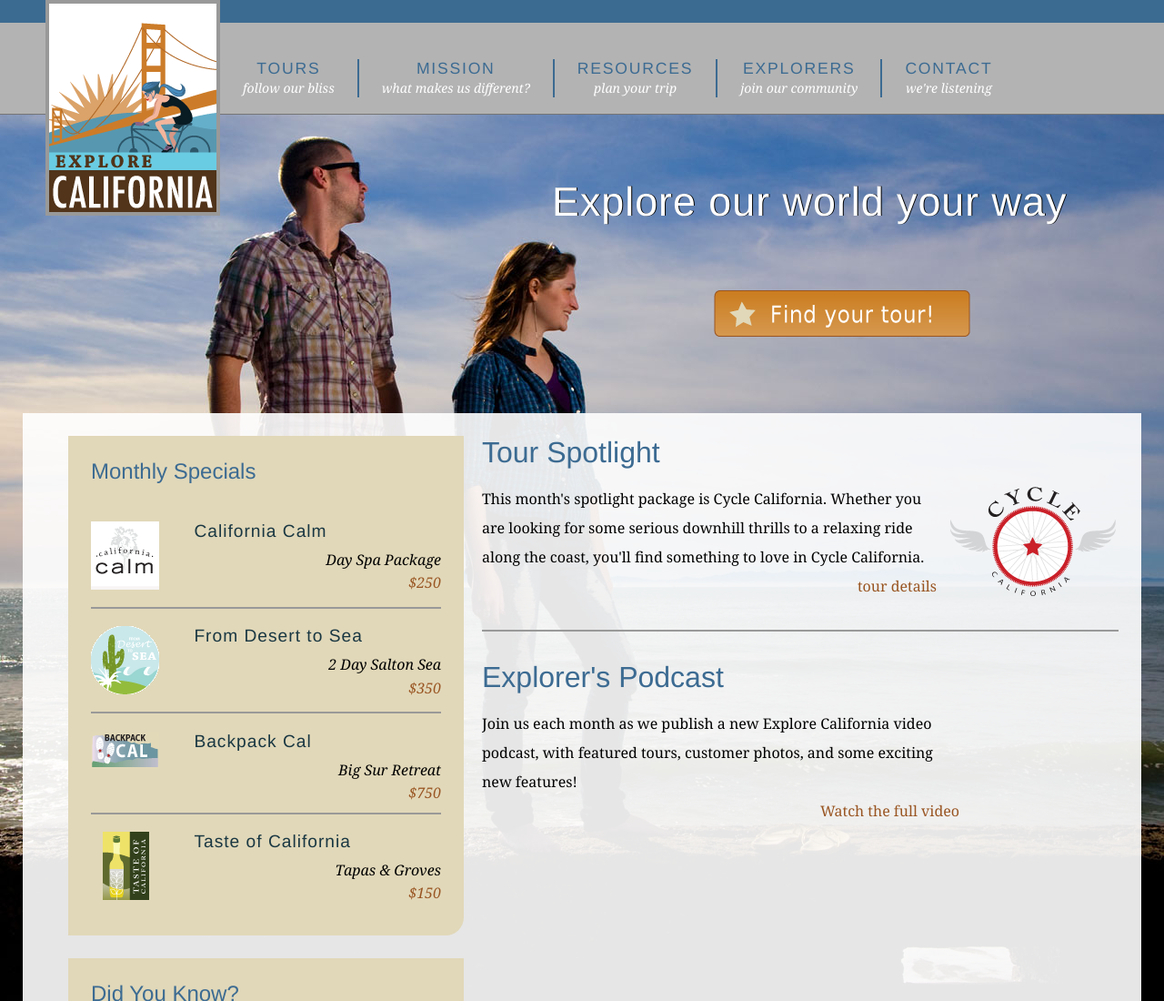
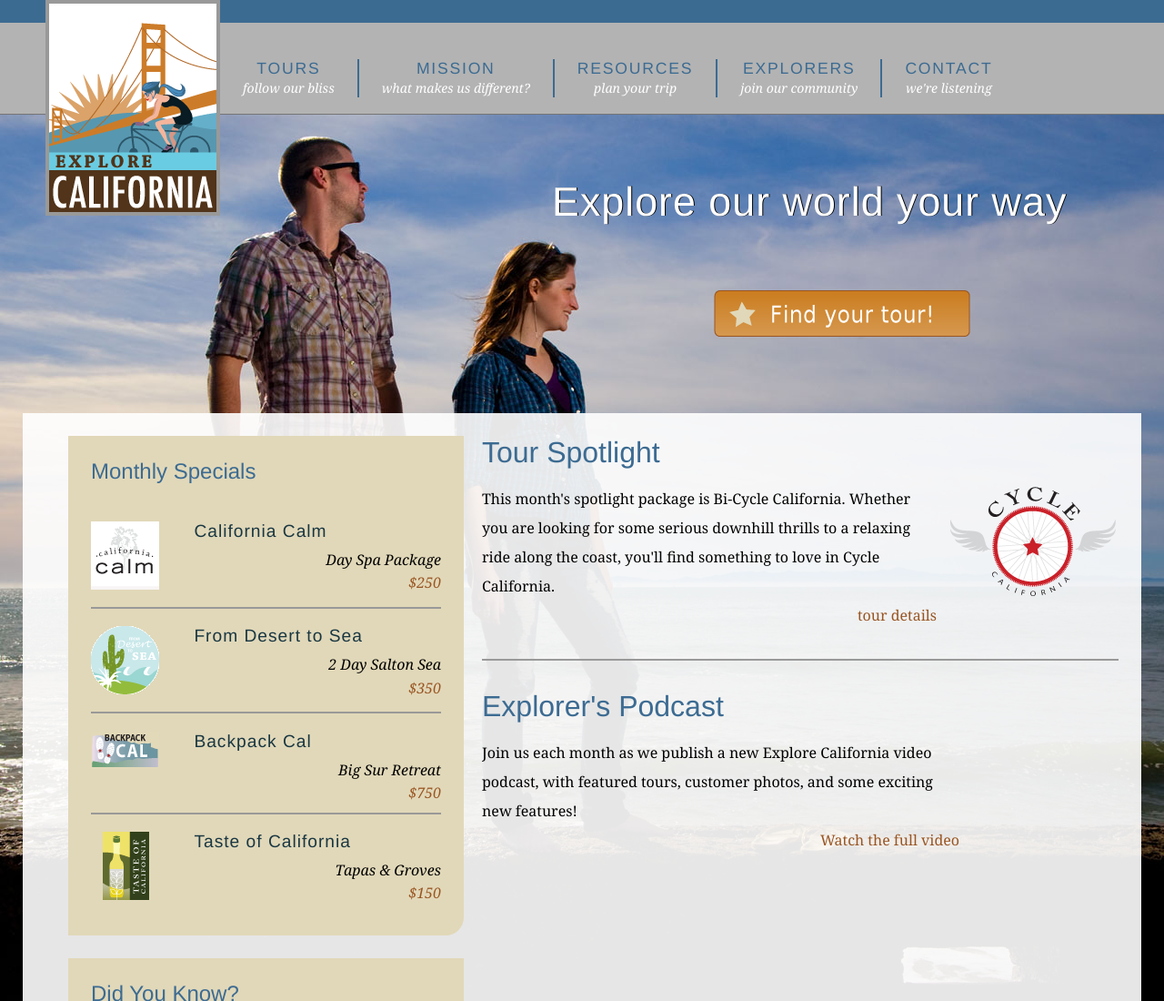
Before and after one commit to kowdy44/exploreCalifornia, a plain HTML site: page index.html in a window 1280 px wide. Shown: the top 1100 px of the page at 91% size. Drawn offline with Linux system fonts and the light colour scheme.

Commit message:
Bi Cycle changes in master

```diff
--- a/index.html
+++ b/index.html
@@ -61,7 +61,7 @@
         <div id="mainContent">
           <div id="mainArticle">
             <h1>Tour Spotlight</h1>
-            <p class="spotlight">This month's spotlight package is Cycle California. Whether you are looking for some serious downhill thrills to a relaxing ride along the coast, you'll find something to love in Cycle California.<br /> <span class="accent"><a href="tours_cycle.html" title="Cycle California">tour details</a></span></p>
+            <p class="spotlight">This month's spotlight package is Bi-Cycle California. Whether you are looking for some serious downhill thrills to a relaxing ride along the coast, you'll find something to love in Cycle California.<br /> <span class="accent"><a href="tours_cycle.html" title="Cycle California">tour details</a></span></p>
 
             <h1>Explorer's Podcast</h1>
             <p class="videoText">Join us each month as we publish a new Explore California video podcast, with featured tours, customer photos, and some exciting new features!<span class="accent"><a href="explorers/video.html" title="Video Podcast">Watch the full video</a></span></p>
```
